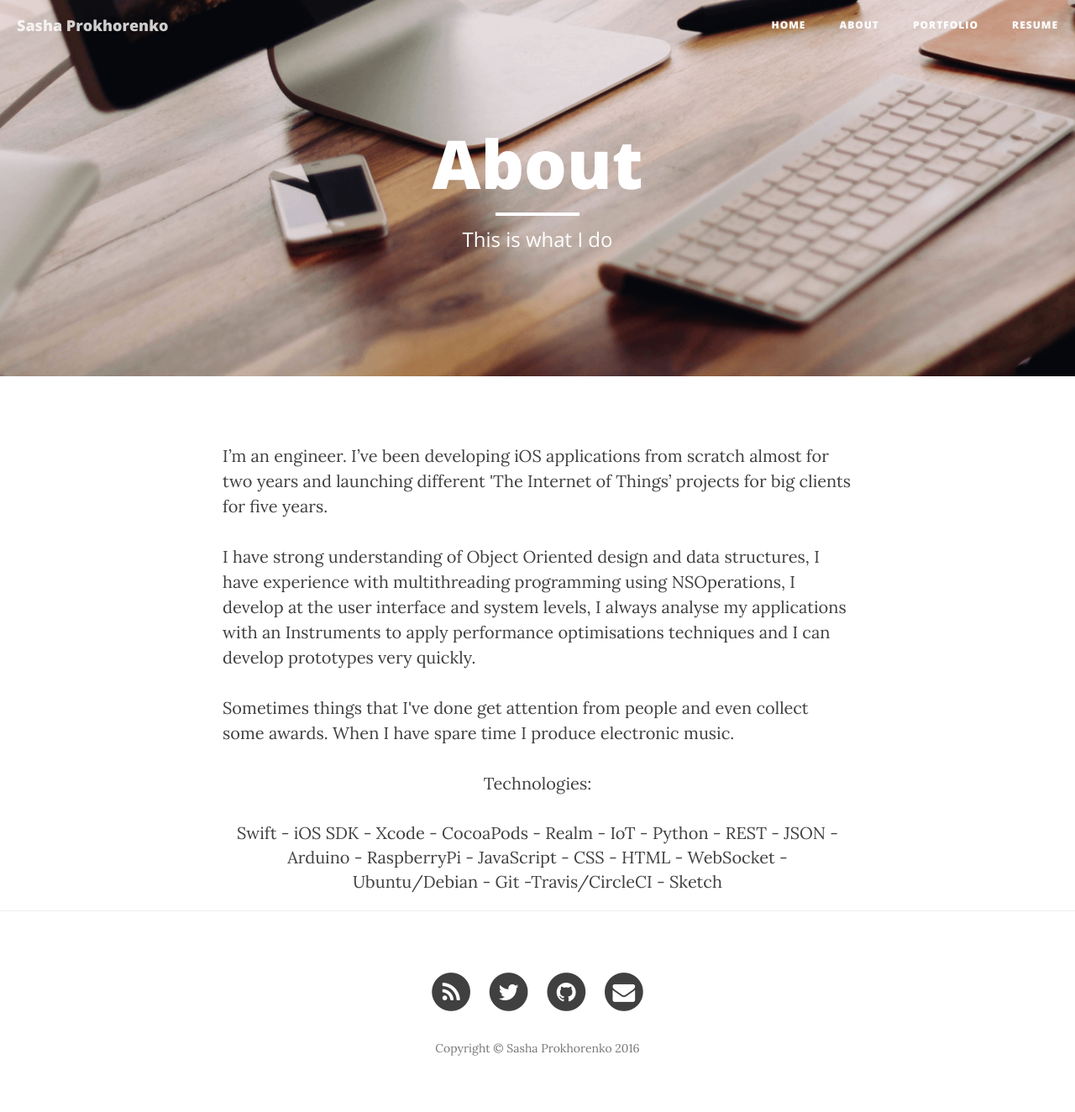
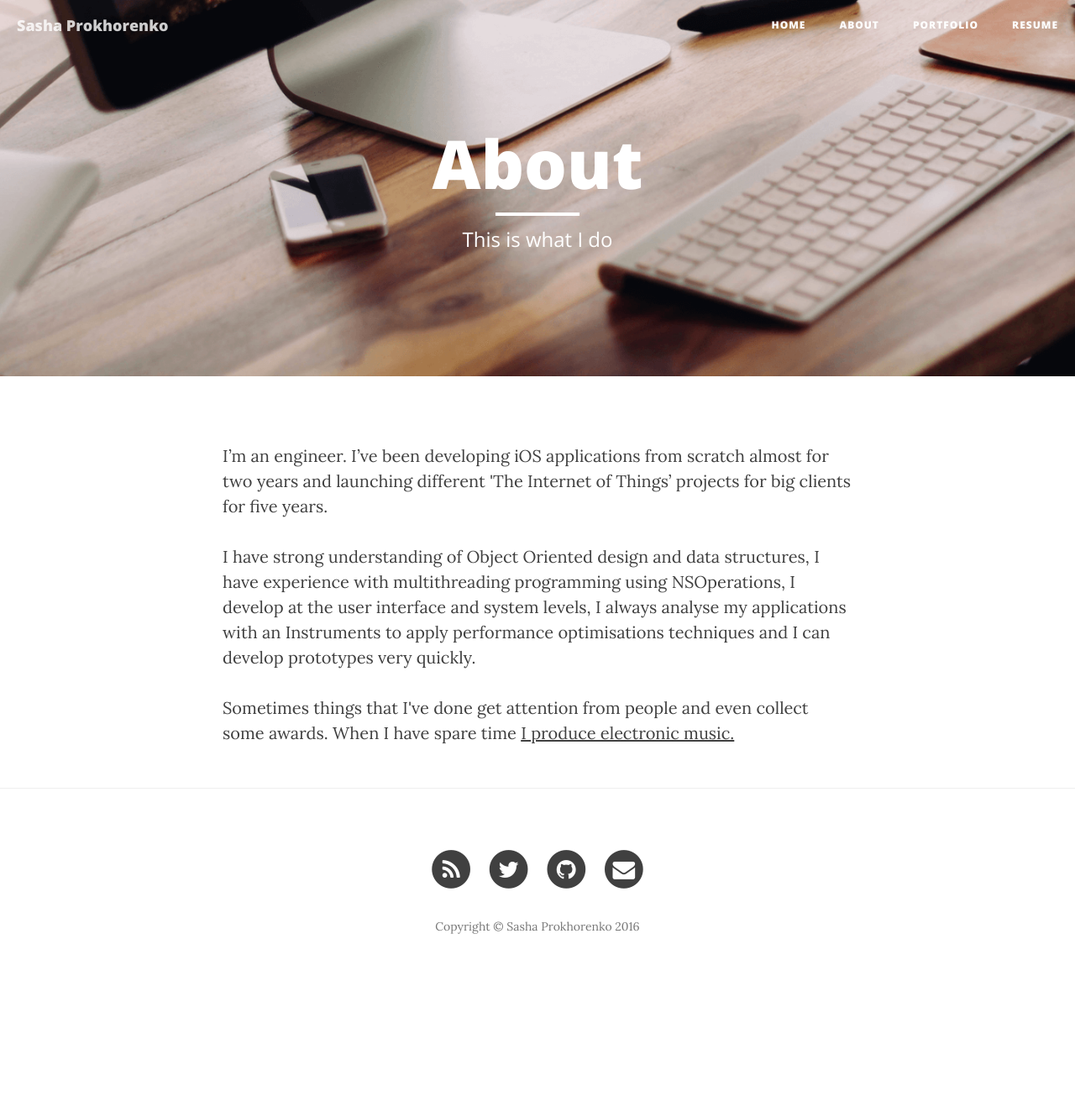
Before and after one commit to minikin/minikin.github.io, a Jekyll site: the page built from about.html, in a window 1280 px wide. Shown: the whole page at 84% size. Built offline with Jekyll 4.4.1, drawn with Linux system fonts in a browser that asks for light colours; nearby versions of some CDN libraries; after the commit the page ends 1179 px from its top, so only the background shows below that.

Commit message:
Updated about

```diff
--- a/about.html
+++ b/about.html
@@ -11,8 +11,4 @@ header-img: "img/about-bg.png"
 <p>I have strong understanding of Object Oriented design and data structures, I have experience with multithreading programming using NSOperations, I develop at the user interface and system levels, I always analyse my applications with an Instruments to apply performance optimisations techniques and I can develop prototypes very quickly.</p>
 
 <p>Sometimes things that I've done get attention from people and even collect some awards.
-When I have spare time I produce electronic music.</p>
-
-<center><p>Technologies:</p></center>
-
-<center>Swift - iOS SDK - Xcode - CocoaPods - Realm - IoT - Python - REST - JSON - Arduino - RaspberryPi - JavaScript - CSS - HTML - WebSocket - Ubuntu/Debian - Git -Travis/CircleCI - Sketch </center>
+When I have spare time <a href="https://soundcloud.com/minikin" target="_blank">I produce electronic music.</a></p>
```
